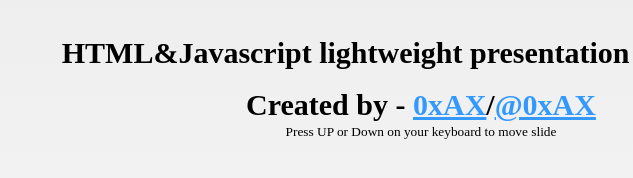
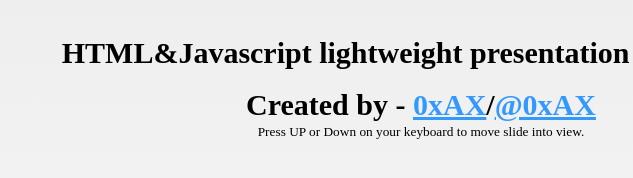
Before and after one commit to angularify/view, a plain HTML site: page index.html in a window 1280 px wide. Shown: the part 204-382 px from the top of the page, 219-852 px from the left. Drawn offline with Linux system fonts and the light colour scheme.

Commit message:
Removed mouse scrolling, cleaned up documentation

```diff
--- a/index.html
+++ b/index.html
@@ -18,7 +18,7 @@
             <strong>HTML&Javascript lightweight presentation framework</strong>
             <br/><br/>
             <strong>Created by - <a href="https://github.com/0xAX">0xAX</a>/<a href="https://twitter.com/0xAX">@0xAX</a></strong><br>
-            <small>Press UP or Down on your keyboard to move slide</small>
+            <small>Press UP or Down on your keyboard to move slide into view.</small>
         </div>
 
         <div class="slide">
--- a/js/view.js
+++ b/js/view.js
@@ -47,6 +47,7 @@
     };
 
     /*// move slide with mouse wheel
+    //cleaner transistion should be made
     function move_wheel(e){
         var delta = 0;
         // for chrome and etc..
@@ -63,6 +64,7 @@
             return current_slide = next_slide();
     }
     */
+
     // move slide with keyboard
     function move(e){
         // check key code
```
Also changed, not shown: README.md.
